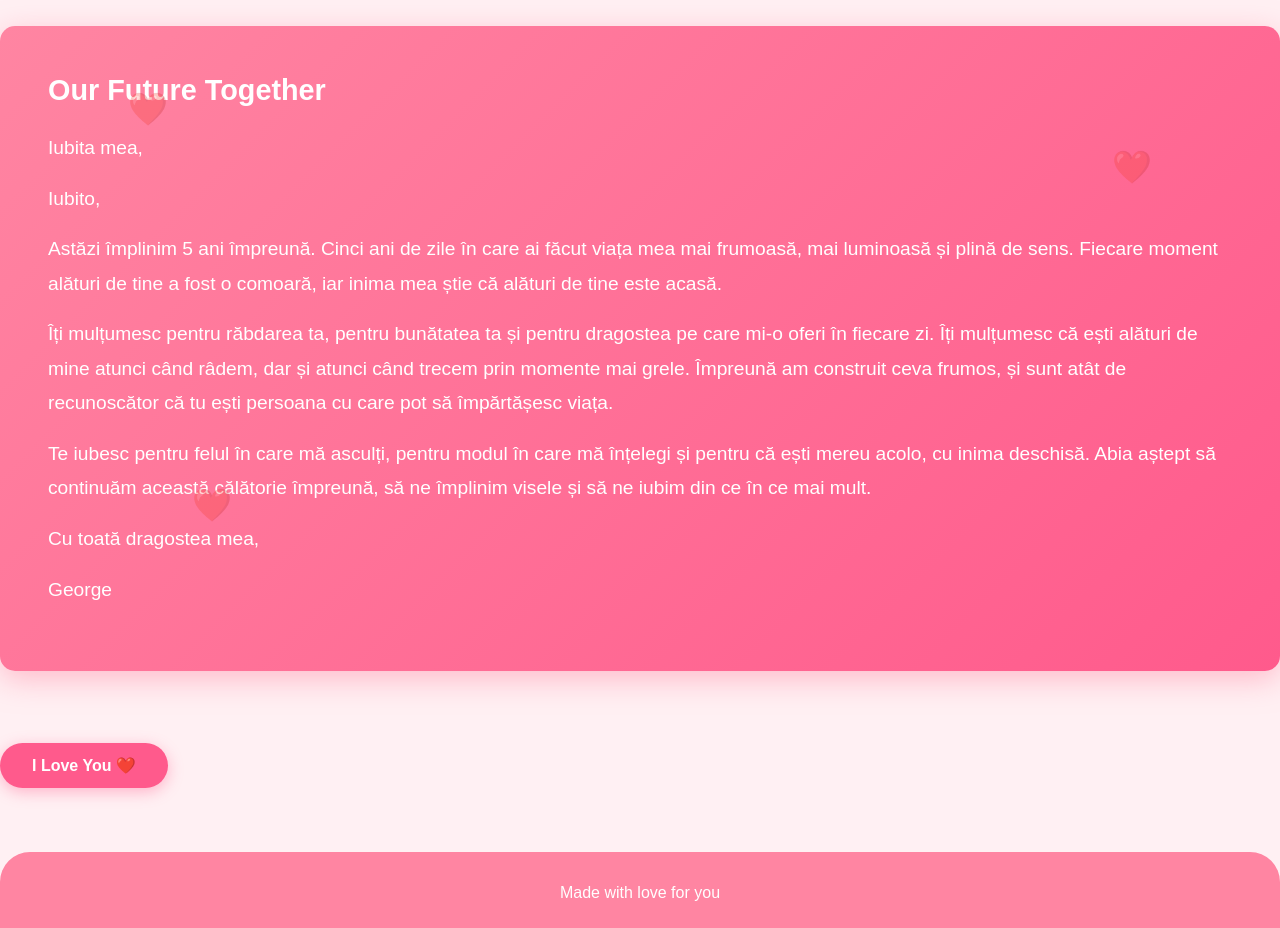
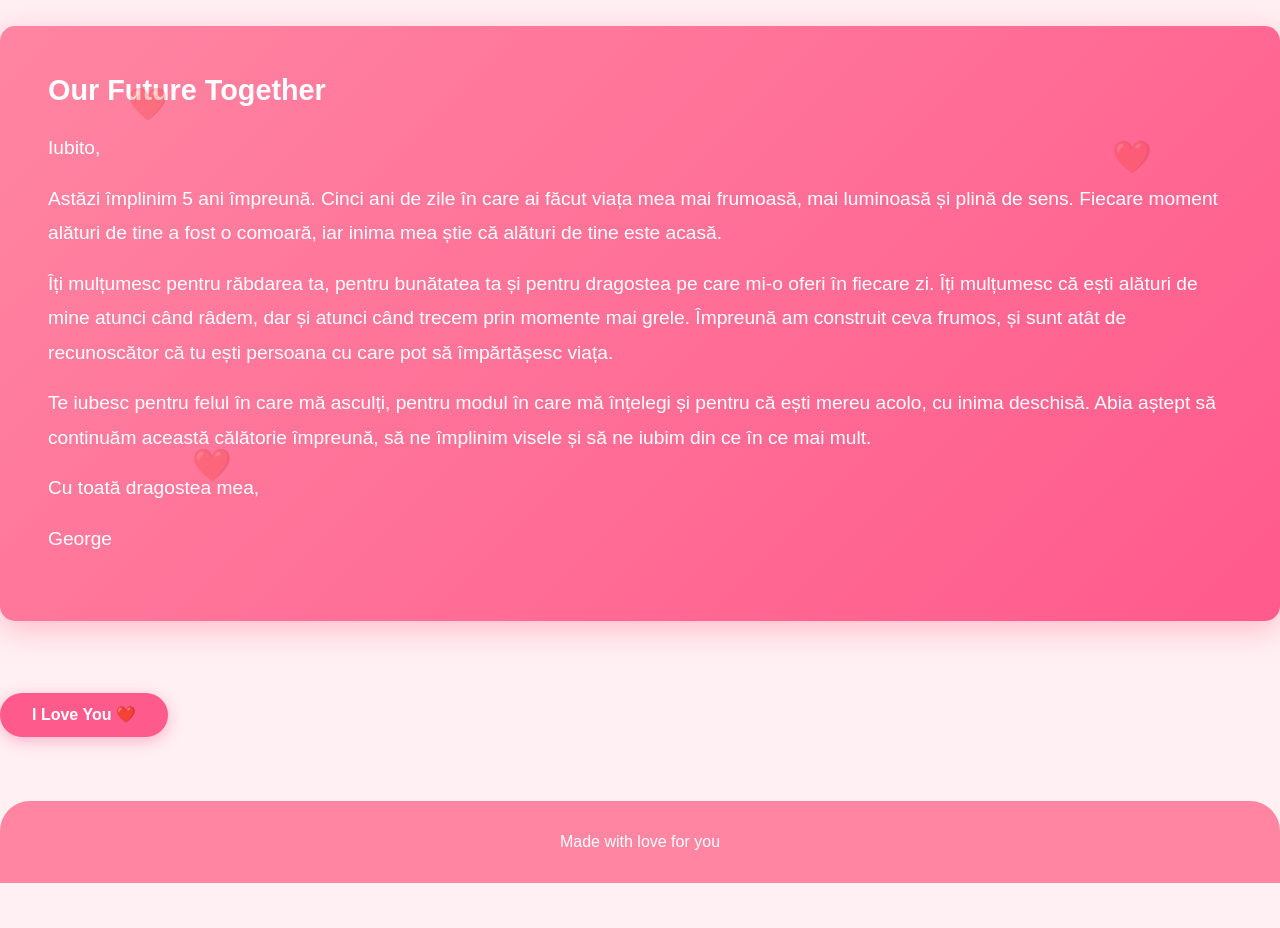
Before and after one commit to Zarniiiiiiiii/love-story, a plain HTML site: page Cute/index.html in a window 1280 px wide. Shown: the part 3620-4548 px from the top of the page. After the commit the page ends 4503 px from the top, so only its background shows below. Drawn offline with Linux system fonts and the light colour scheme.

Commit message:
Trigger Vercel deployment

```diff
--- a/Cute/index.html
+++ b/Cute/index.html
@@ -539,7 +539,7 @@
             <div class="heart-decoration heart-3">❤️</div>
 
             <h2>Our Future Together</h2>
-            <p>Iubita mea,</p>
+
             <p>Iubito,</p>
             <p>Astăzi împlinim 5 ani împreună. Cinci ani de zile în care ai făcut viața mea mai frumoasă, mai luminoasă și plină de sens. Fiecare moment alături de tine a fost o comoară, iar inima mea știe că alături de tine este acasă.</p>
             <p>Îți mulțumesc pentru răbdarea ta, pentru bunătatea ta și pentru dragostea pe care mi-o oferi în fiecare zi. Îți mulțumesc că ești alături de mine atunci când râdem, dar și atunci când trecem prin momente mai grele. Împreună am construit ceva frumos, și sunt atât de recunoscător că tu ești persoana cu care pot să împărtășesc viața.</p>
@@ -555,6 +555,7 @@
     <!-- Footer -->
     <footer>
         <p>Made with love for you</p>
+        <!-- Updated: May 2024 -->
     </footer>
 
     <script>
```
